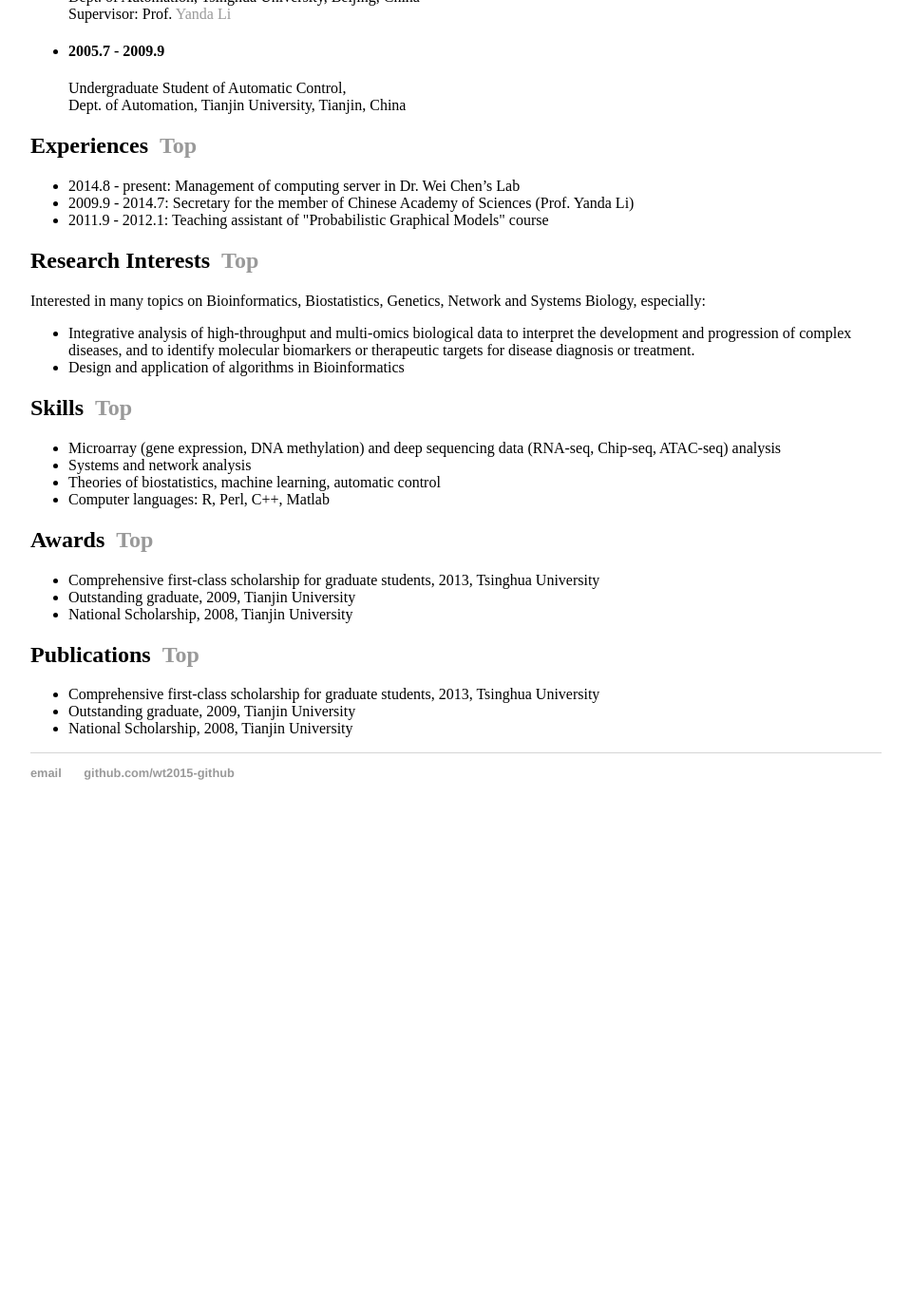
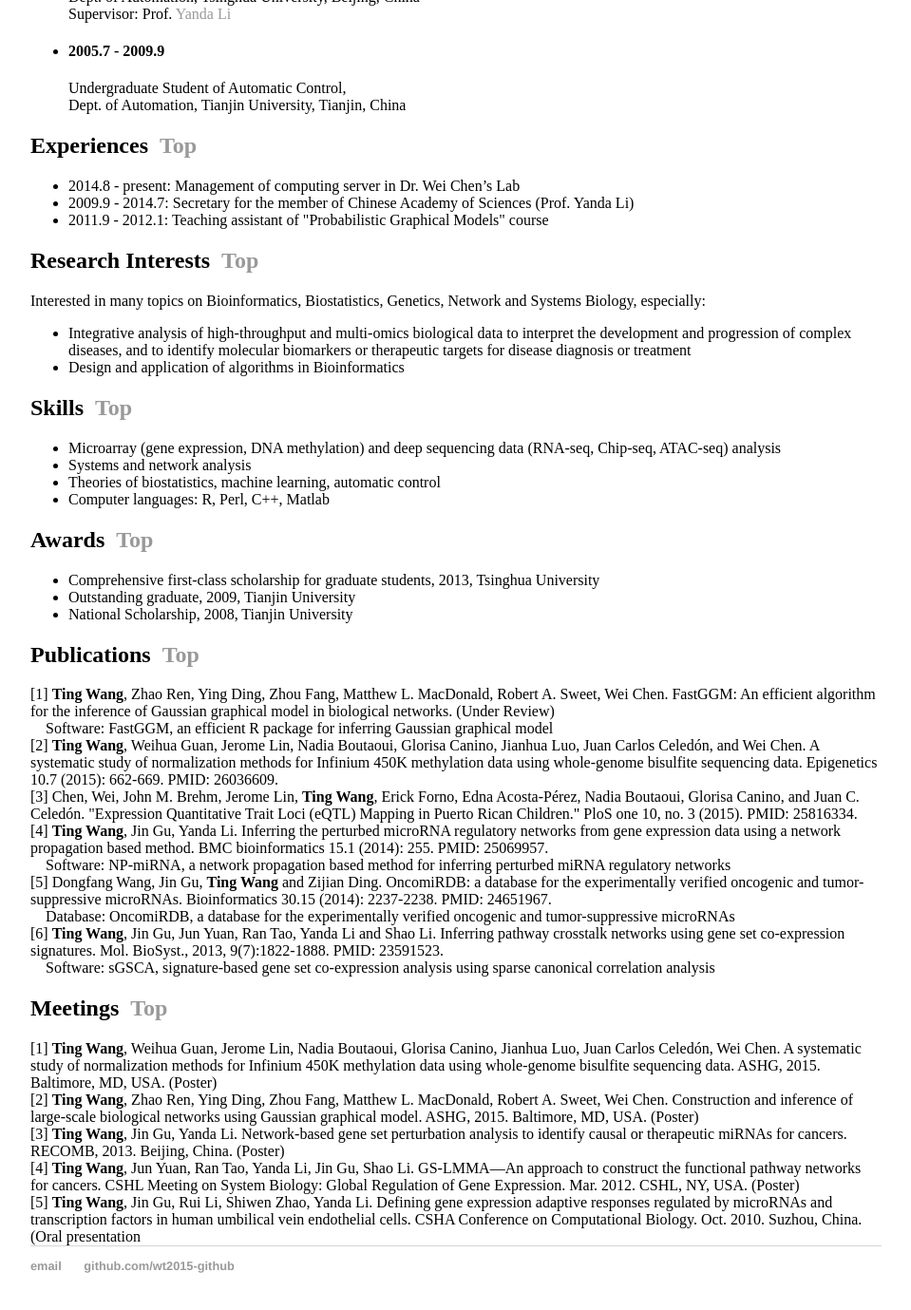
Before and after one commit to wt2015-github/wt2015-github.github.io, a Jekyll site: the page built from index.html, in a window 1280 px wide and 1400 px high, scrolled down 691 px. Shown: the top 1379 px of the window at 95% size, without its empty margins (160-1119 px from the left). Built offline with Jekyll 4.4.1, drawn with Linux system fonts in a browser that asks for light colours; before the commit the page ends 1572 px from its top, so only the background shows below that.

Commit message:
Update index.html

```diff
--- a/index.html
+++ b/index.html
@@ -53,7 +53,7 @@
 		<h2>Research Interests&nbsp;&nbsp;<a href="#top" >Top</a></h2>
 		Interested in many topics on Bioinformatics, Biostatistics, Genetics, Network and Systems Biology, especially:<br/>
 		<ul>
-			<li>Integrative analysis of high-throughput and multi-omics biological data to interpret the development and progression of complex diseases, and to identify molecular biomarkers or therapeutic targets for disease diagnosis or treatment.</li>
+			<li>Integrative analysis of high-throughput and multi-omics biological data to interpret the development and progression of complex diseases, and to identify molecular biomarkers or therapeutic targets for disease diagnosis or treatment</li>
 			<li>Design and application of algorithms in Bioinformatics</li>
 		</ul>
 	</div>
@@ -82,10 +82,25 @@
 	<div>
 		<a name="publications"></a>
 		<h2>Publications&nbsp;&nbsp;<a href="#top" >Top</a></h2>
-		<ul>
-			<li>Comprehensive first-class scholarship for graduate students, 2013, Tsinghua University</li>
-			<li>Outstanding graduate, 2009, Tianjin University</li>
-			<li>National Scholarship, 2008, Tianjin University</li>
-		</ul>
+		[1] <strong>Ting Wang</strong>, Zhao Ren, Ying Ding, Zhou Fang, Matthew L. MacDonald, Robert A. Sweet, Wei Chen. FastGGM: An efficient algorithm for the inference of Gaussian graphical model in biological networks. (Under Review)<br/>
+		&nbsp;&nbsp;&nbsp;&nbsp;Software: FastGGM, an efficient R package for inferring Gaussian graphical model<br/>
+		[2] <strong>Ting Wang</strong>, Weihua Guan, Jerome Lin, Nadia Boutaoui, Glorisa Canino, Jianhua Luo, Juan Carlos Celedón, and Wei Chen. A systematic study of normalization methods for Infinium 450K methylation data using whole-genome bisulfite sequencing data. Epigenetics 10.7 (2015): 662-669. PMID: 26036609.<br/>
+		[3] Chen, Wei, John M. Brehm, Jerome Lin, <strong>Ting Wang</strong>, Erick Forno, Edna Acosta-Pérez, Nadia Boutaoui, Glorisa Canino, and Juan C. Celedón. "Expression Quantitative Trait Loci (eQTL) Mapping in Puerto Rican Children." PloS one 10, no. 3 (2015). PMID: 25816334.<br/>
+		[4] <strong>Ting Wang</strong>, Jin Gu, Yanda Li. Inferring the perturbed microRNA regulatory networks from gene expression data using a network propagation based method. BMC bioinformatics 15.1 (2014): 255. PMID: 25069957.<br/>
+		&nbsp;&nbsp;&nbsp;&nbsp;Software: NP-miRNA, a network propagation based method for inferring perturbed miRNA regulatory networks<br/>
+		[5] Dongfang Wang, Jin Gu, <strong>Ting Wang</strong> and Zijian Ding. OncomiRDB: a database for the experimentally verified oncogenic and tumor-suppressive microRNAs. Bioinformatics 30.15 (2014): 2237-2238. PMID: 24651967.<br/>
+		&nbsp;&nbsp;&nbsp;&nbsp;Database: OncomiRDB, a database for the experimentally verified oncogenic and tumor-suppressive microRNAs<br/>
+		[6] <strong>Ting Wang</strong>, Jin Gu, Jun Yuan, Ran Tao, Yanda Li and Shao Li. Inferring pathway crosstalk networks using gene set co-expression signatures. Mol. BioSyst., 2013, 9(7):1822-1888. PMID: 23591523.<br/>
+		&nbsp;&nbsp;&nbsp;&nbsp;Software: sGSCA, signature-based gene set co-expression analysis using sparse canonical correlation analysis
+	</div>
+
+	<div>
+		<a name="meetings"></a>
+		<h2>Meetings&nbsp;&nbsp;<a href="#top" >Top</a></h2>
+		[1] <strong>Ting Wang</strong>, Weihua Guan, Jerome Lin, Nadia Boutaoui, Glorisa Canino, Jianhua Luo, Juan Carlos Celedón, Wei Chen. A systematic study of normalization methods for Infinium 450K methylation data using whole-genome bisulfite sequencing data. ASHG, 2015. Baltimore, MD, USA. (Poster)<br/>
+		[2] <strong>Ting Wang</strong>, Zhao Ren, Ying Ding, Zhou Fang, Matthew L. MacDonald, Robert A. Sweet, Wei Chen. Construction and inference of large-scale biological networks using Gaussian graphical model. ASHG, 2015. Baltimore, MD, USA. (Poster)<br/>
+		[3] <strong>Ting Wang</strong>, Jin Gu, Yanda Li. Network-based gene set perturbation analysis to identify causal or therapeutic miRNAs for cancers. RECOMB, 2013. Beijing, China. (Poster)<br/>
+		[4] <strong>Ting Wang</strong>, Jun Yuan, Ran Tao, Yanda Li, Jin Gu, Shao Li. GS-LMMA—An approach to construct the functional pathway networks for cancers. CSHL Meeting on System Biology: Global Regulation of Gene Expression. Mar. 2012. CSHL, NY, USA. (Poster)<br/>
+		[5] <strong>Ting Wang</strong>, Jin Gu, Rui Li, Shiwen Zhao, Yanda Li. Defining gene expression adaptive responses regulated by microRNAs and transcription factors in human umbilical vein endothelial cells. CSHA Conference on Computational Biology. Oct. 2010. Suzhou, China. (Oral presentation<br/>
 	</div>
 </div><!-- /.blurb -->
```
